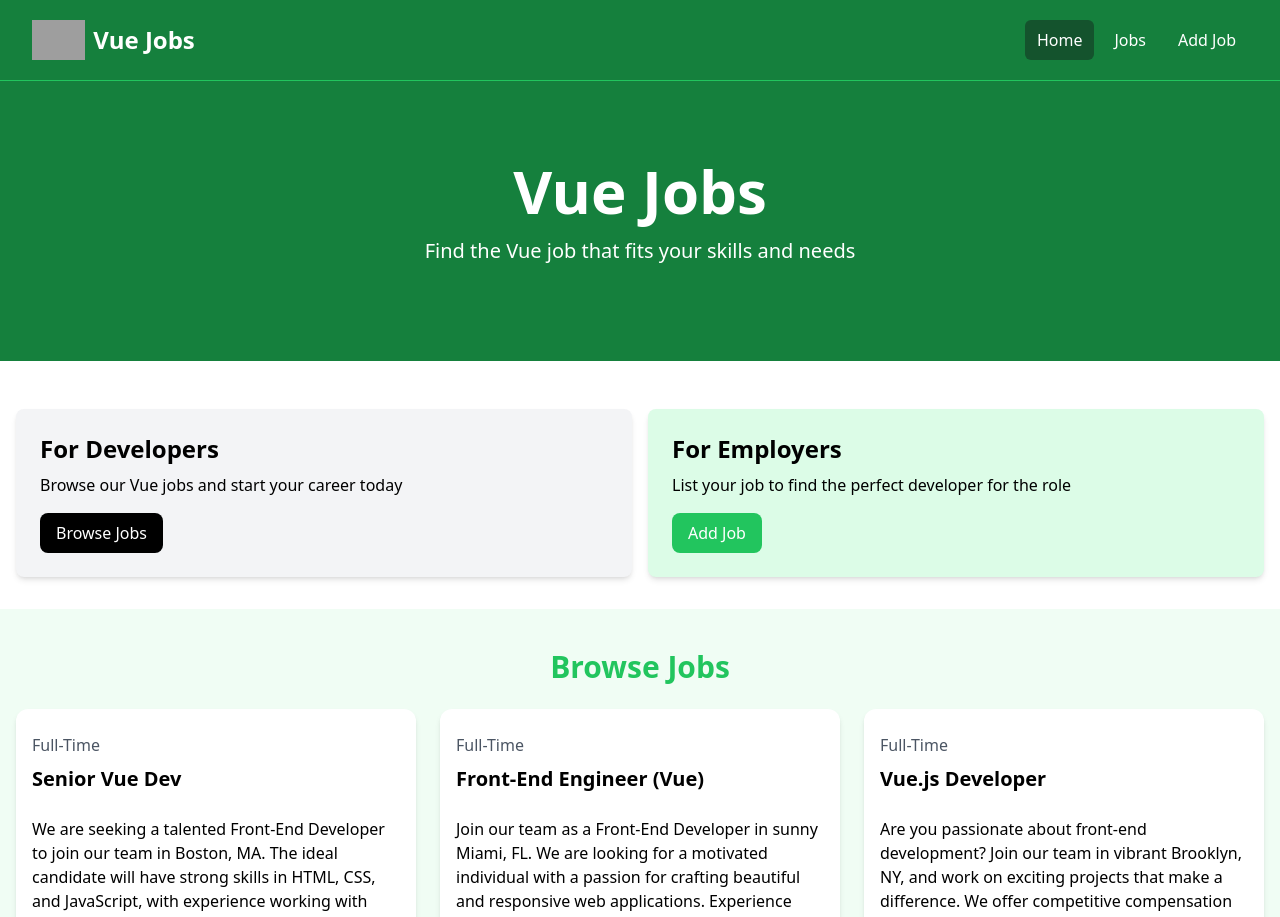
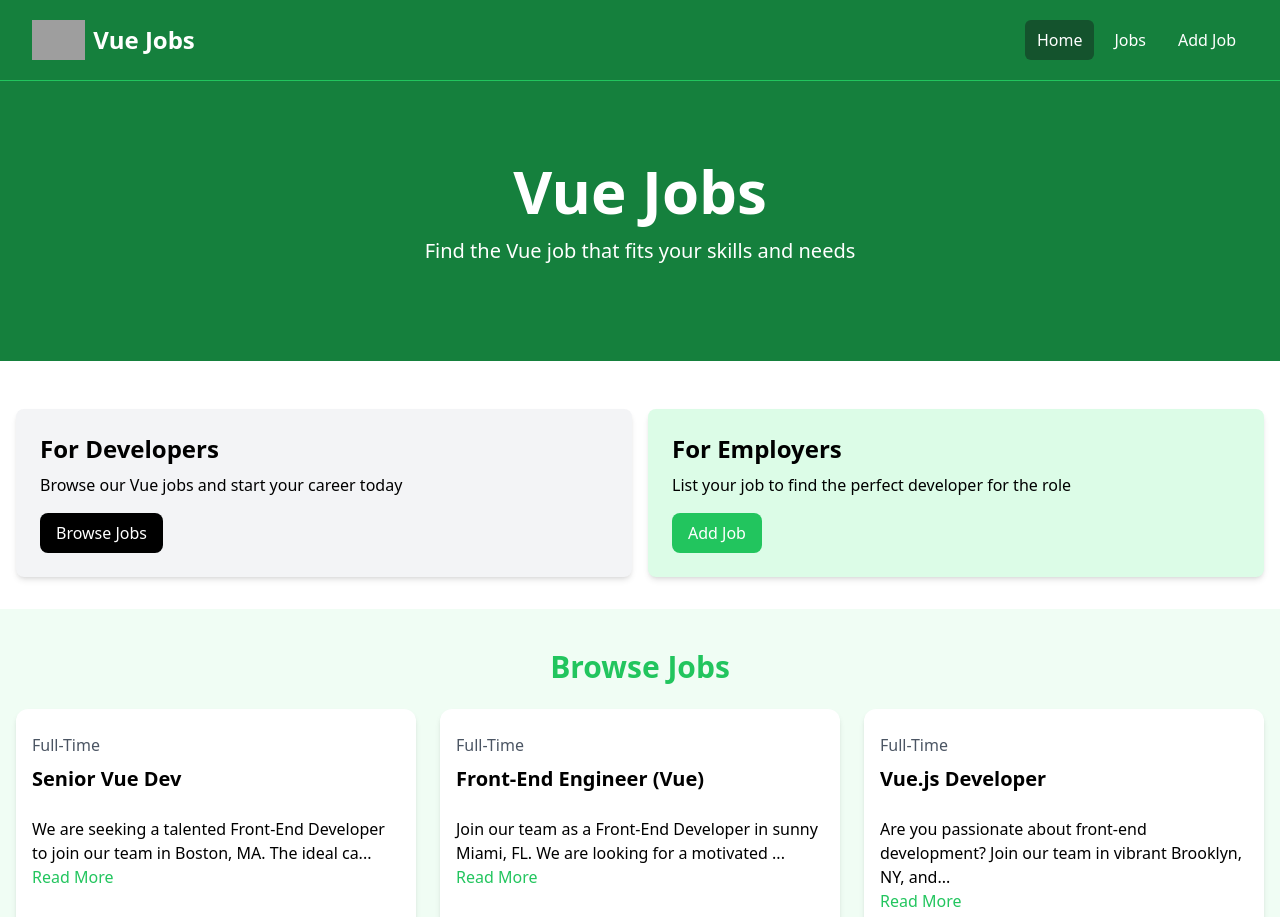
Before and after one commit to Chongfong/vue-practice, a Vue app: page / in a window 1280 px wide. Shown: the top 917 px of the page. Built offline with nearby package versions, Linux system fonts and the light colour scheme; grey boxes are pictures that could not be loaded.

Commit message:
computed and truncated description

```diff
--- a/src/components/Job.vue
+++ b/src/components/Job.vue
@@ -1,7 +1,26 @@
 <script setup>
-import { defineProps } from 'vue'
-defineProps({
+import { defineProps, ref, computed } from 'vue'
+
+// give props a name to be used
+const props = defineProps({
   job: Object,
+})
+
+const showFullDescription = ref(false)
+
+const toggleDescription = () => {
+  // remember to use .value since it is a ref
+  showFullDescription.value = !showFullDescription.value
+}
+
+// like useEffect in React, but dependencies are automatically tracked by the reactivity system
+const truncatedDescription = computed(() => {
+  let description = props.job.description
+  // remember to use .value since it is a ref
+  if (!showFullDescription.value) {
+    description = description.substring(0, 90) + '...'
+  }
+  return description
 })
 </script>
 
@@ -14,7 +33,12 @@
       </div>
 
       <div class="mb-5">
-        {{ job.description }}
+        <div>
+          {{ truncatedDescription }}
+        </div>
+        <button @click="toggleDescription" class="text-green-500 hover:text-green-600 mb-5">
+          {{ showFullDescription ? 'Show Less' : 'Read More' }}
+        </button>
       </div>
 
       <h3 class="text-green-500 mb-2">{{ job.salary }}</h3>
```
